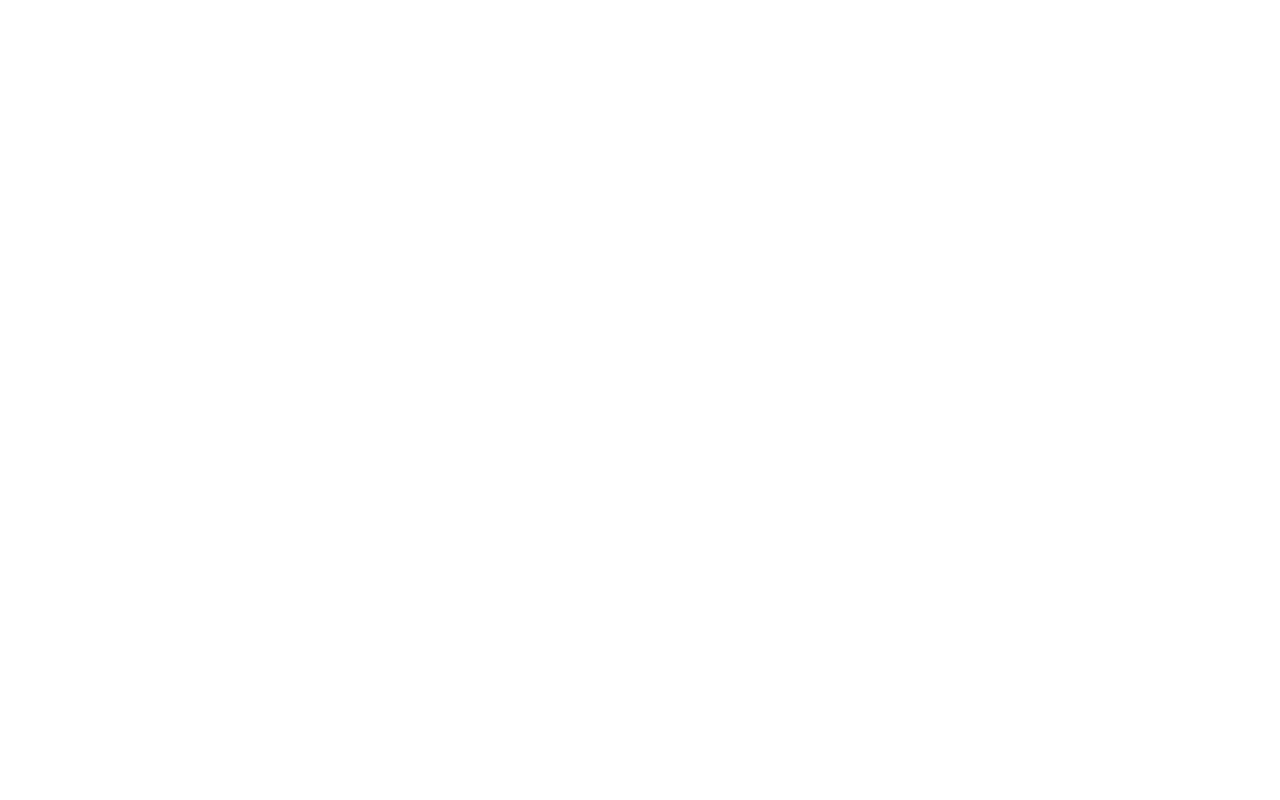
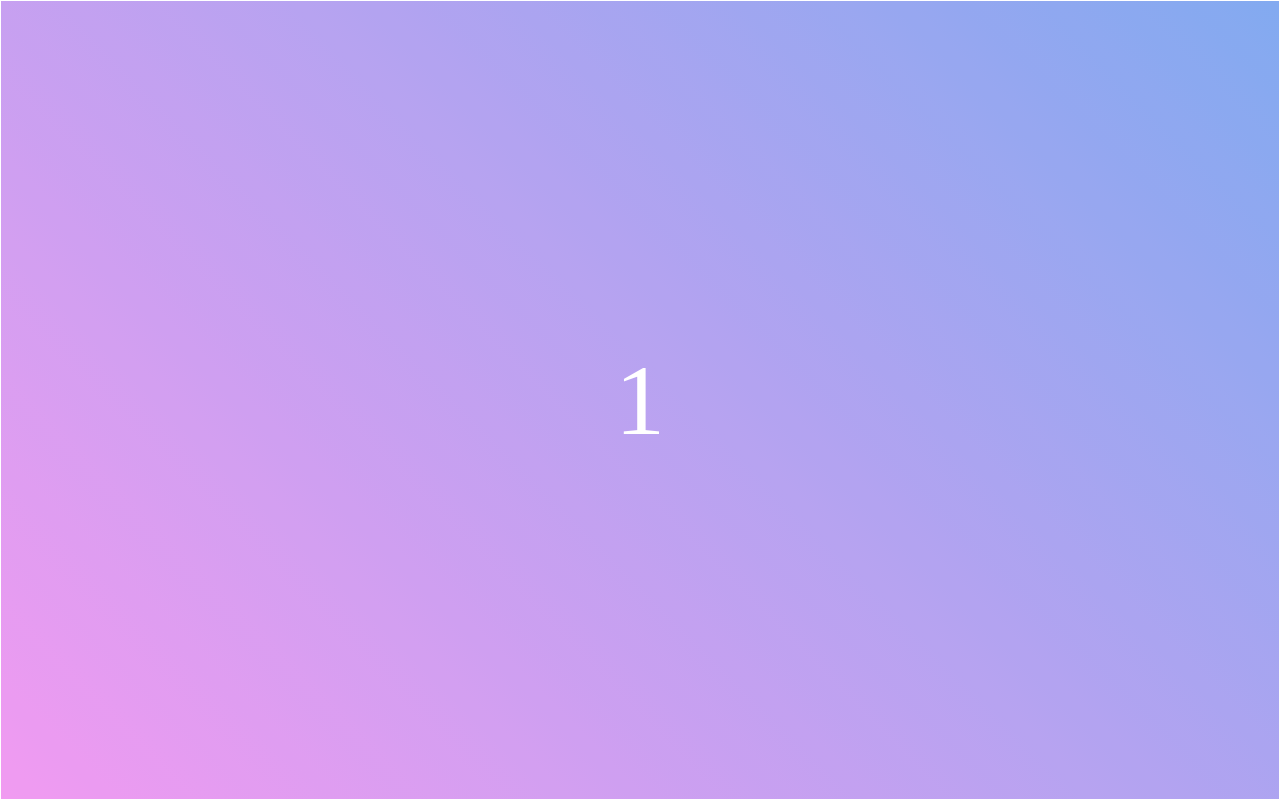
Before and after one commit to jinwoo082/swiper_ex, a plain HTML site: page index.html in a window 1280 px wide. Drawn offline with nearby package versions, Linux system fonts and the light colour scheme.

Commit message:
step2 기본 스와이프 사용법

```diff
--- a/index.html
+++ b/index.html
@@ -14,6 +14,18 @@
       href="https://unpkg.com/swiper@7/swiper-bundle.min.css"
     />
     <script src="https://unpkg.com/swiper@7/swiper-bundle.min.js"></script>
+
+    <script defer src="./js/main.js"></script>
   </head>
-  <body></body>
+  <body>
+    <main class="swiper">
+      <section class="swiper-wrapper">
+        <article class="swiper-slide">1</article>
+        <article class="swiper-slide">2</article>
+        <article class="swiper-slide">3</article>
+        <article class="swiper-slide">4</article>
+        <article class="swiper-slide">5</article>
+      </section>
+    </main>
+  </body>
 </html>
--- /dev/null
+++ b/js/main.js
@@ -0,0 +1 @@
+const swiper = new Swiper(".swiper", {});
--- a/scss/style.scss
+++ b/scss/style.scss
@@ -1,3 +1,28 @@
 @charset "UTF-8";
 @import "reset";
 @import url("https://fonts.googleapis.com/css2?family=Orbitron&family=Roboto:wght@100&display=swap");
+
+main {
+  width: 100%;
+  height: 100vh;
+  background: linear-gradient(45deg, violet, cornflowerblue);
+  overflow: hidden;
+  position: relative;
+
+  .swiper-wrapper {
+    width: 100%;
+    height: 100%;
+
+    .swiper-slide {
+      width: 100%;
+      height: 100%;
+      background: rgba(255, 255, 255, 0.2);
+      font-size: 100px;
+      display: flex;
+      color: #fff;
+      justify-content: center;
+      align-items: center;
+      border: 1px solid #fff;
+    }
+  }
+}
```
Also changed, not shown: css/style.css, 1 other file.
